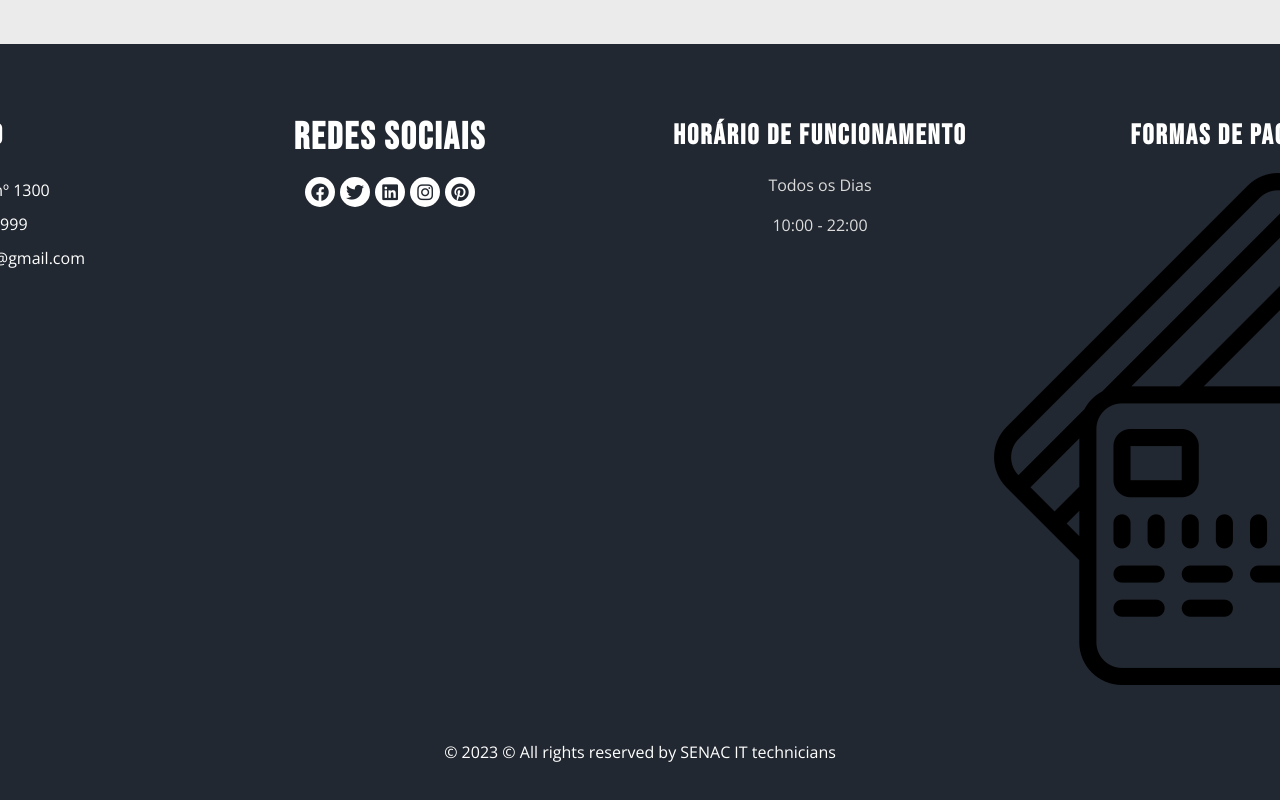
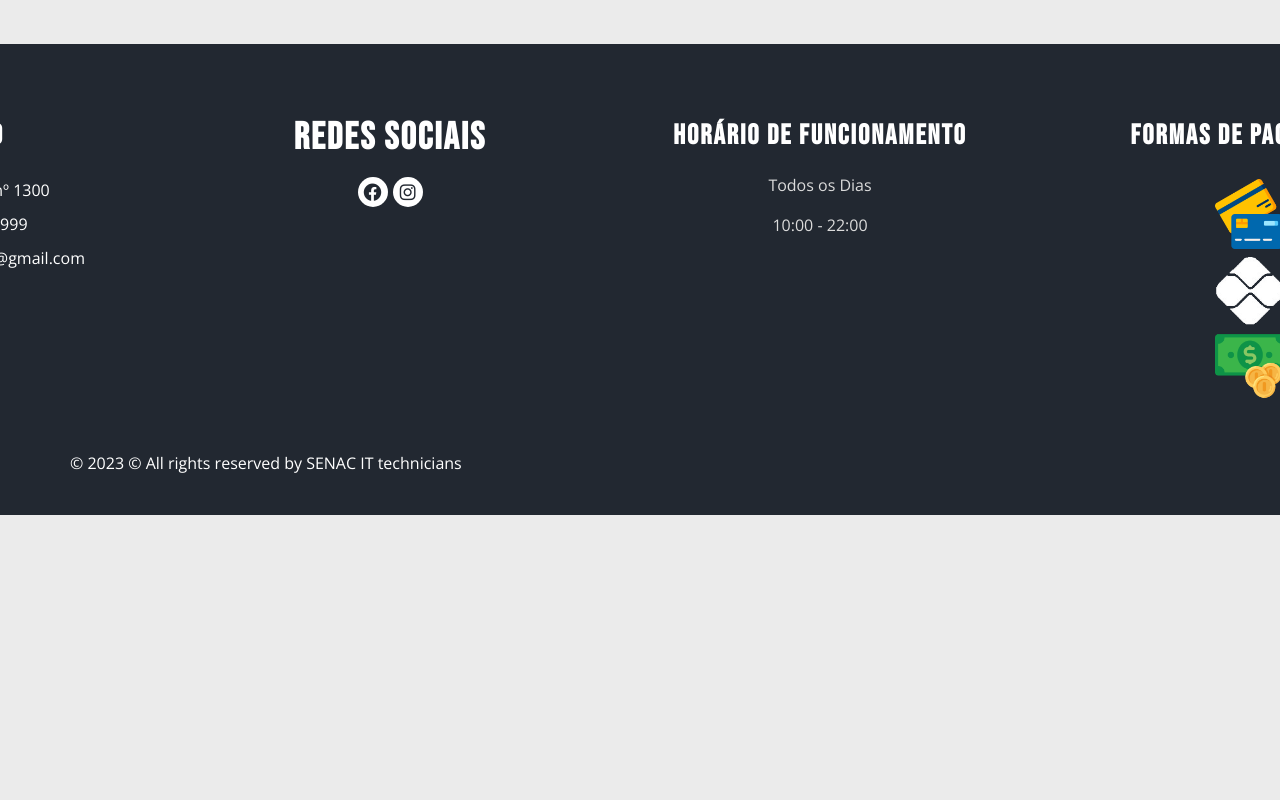
Before and after one commit to Pedrohpt/Imperio_das_carnes_site, a plain HTML site: page index.html in a window 1280 px wide. Shown: the part 5989-6789 px from the top of the page. After the commit the page ends 6504 px from the top, so only its background shows below. Drawn offline with nearby package versions, Linux system fonts and the light colour scheme; some packages are replaced by stand-ins of ours.

Commit message:
finalizacao rodape

```diff
--- a/css/style.css
+++ b/css/style.css
@@ -110,6 +110,8 @@ a:focus {
   -webkit-box-shadow: none;
           box-shadow: none;
 }
+
+
 
 /*header section*/
 .hero_area {
@@ -1187,14 +1189,24 @@ color: white;
   margin: 0 2.5px;
   font-size: 18px;
 }
+#formapagamentos{
+  display: flex;
+  flex-direction: column;
+  align-items: center;
+}
+.imgpagamentos{
+  display: flex;
+  width: 70px;
+  margin-top: 6px;
+}
 
 .footer_section .footer_social a:hover {
   color: #ff0000;
 }
 
 .footer_section .footer-info {
-  text-align: center;
-  margin-top: 25px;
+  text-align:left;
+  margin-top: 20px;
 }
 
 .footer_section .footer-info p {
--- a/index.html
+++ b/index.html
@@ -309,7 +309,7 @@
                     <h6>
                       R$ 99,99
                     </h6>
-                    <a onclick="adicionarItem('Fraldinha')">
+                    <a class="btnvailista" onclick="adicionarItem('Fraldinha')">
                       <i class="fa-solid fa-list"></i>
                     </a>
                   </div>
@@ -876,16 +876,7 @@
                 <i class="fa-brands fa-facebook" aria-hidden="true"></i>
               </a>
               <a href="">
-                <i class="fa-brands fa-twitter" aria-hidden="true"></i>
-              </a>
-              <a href="">
-                <i class="fa-brands fa-linkedin" aria-hidden="true"></i>
-              </a>
-              <a href="">
                 <i class="fa-brands fa-instagram" aria-hidden="true"></i>
-              </a>
-              <a href="">
-                <i class="fa-brands fa-pinterest" aria-hidden="true"></i>
               </a>
             </div>
           </div>
@@ -903,7 +894,11 @@
         </div>
         <div class="col-md-4 footer-col">
           <h4>Formas de Pagamento</h4>
-          <img src="./images/cartoes-de-credito.png" id="imagemcartao">
+          <div id="formapagamentos">
+            <img src="./images/cartao-de-credito.png" class="imgpagamentos">
+            <img src="./images/pix.png" class="imgpagamentos">
+            <img src="./images/dinheiro.png" class="imgpagamentos">
+          </div>
         </div>
       </div>
 
```
Also changed, not shown: images/cartao-de-credito.png (added), images/cartoes-de-credito.png (deleted), images/dinheiro.png (added), images/pix.png (added).
